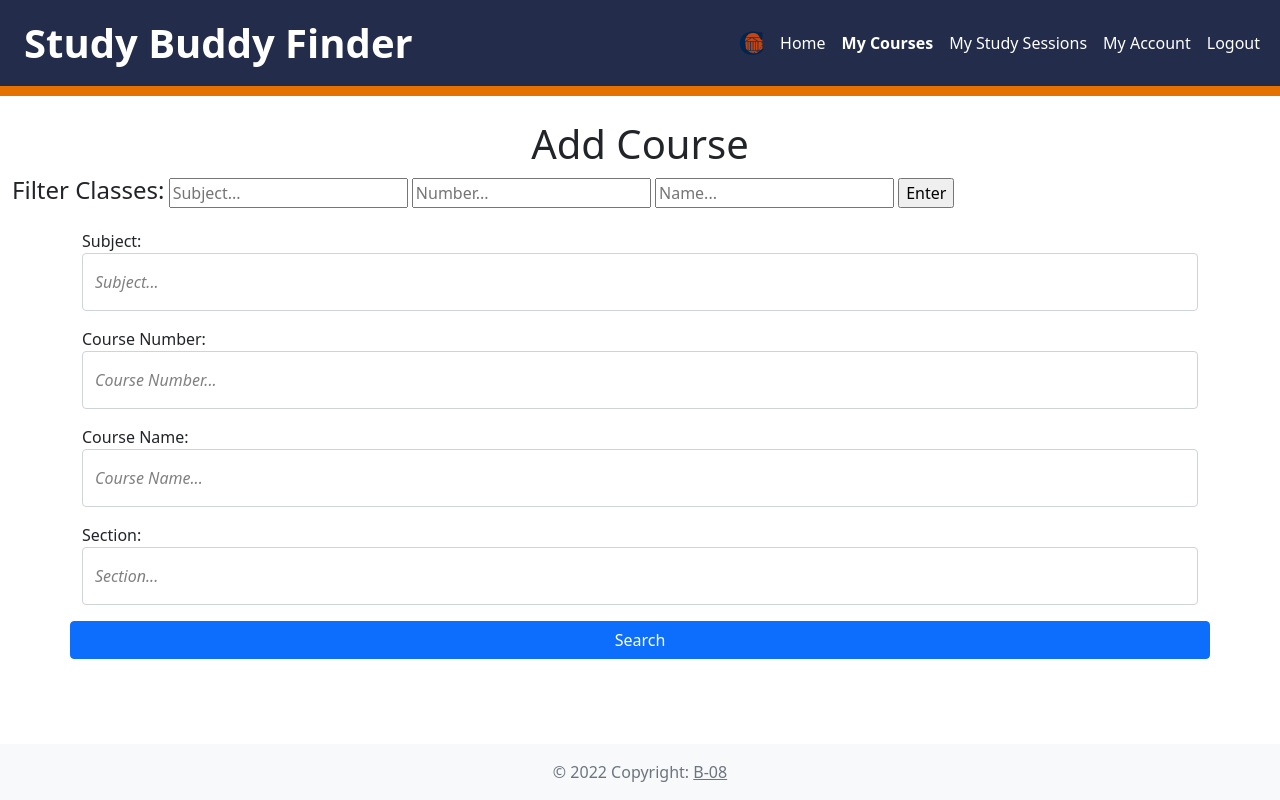
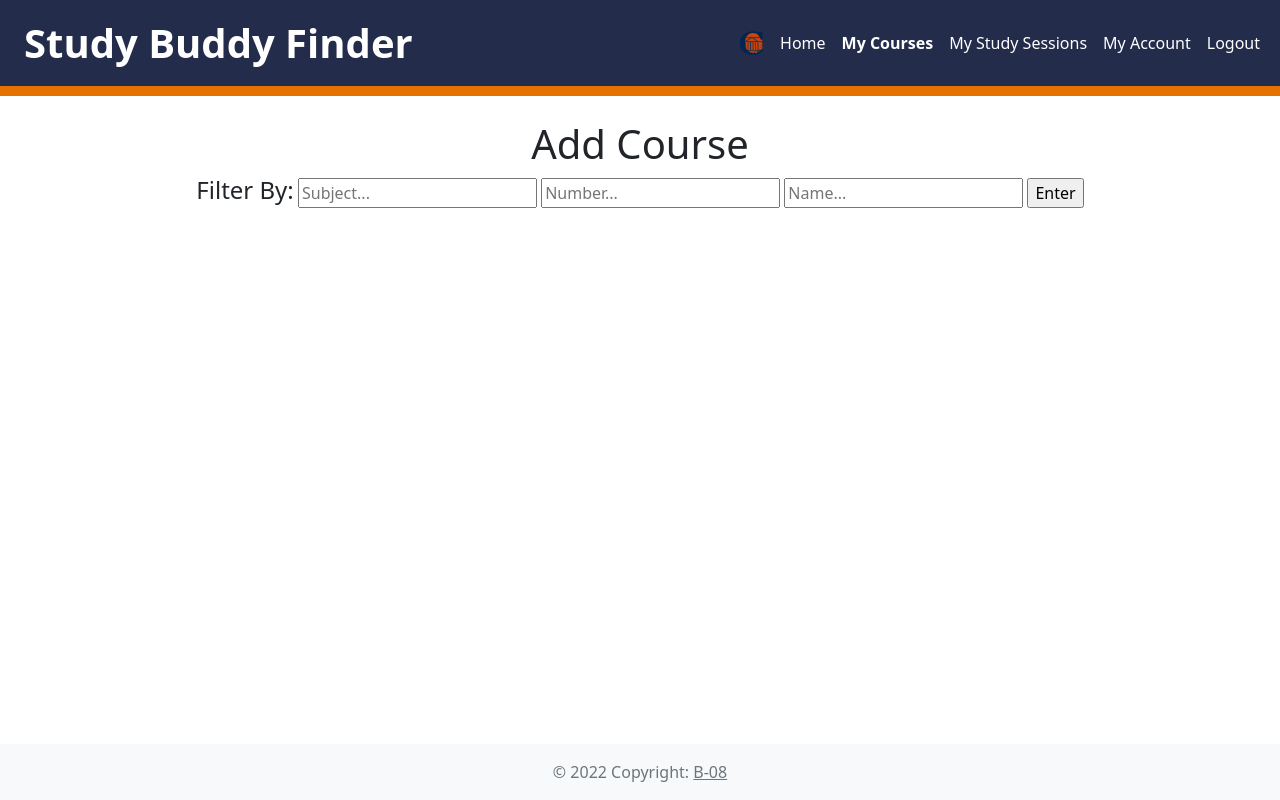
Before and after one commit to anw5ph/study-buddy-finder, a Django app: page /study/course-add/ in a window 1280 px wide. Run offline with Django 3.2, Linux system fonts and the light colour scheme; the visitor is signed in with stand-in values (Sample User, id 1); data that the repository does not hold is empty; some libraries are stand-ins or nearby versions.

Commit message:
adding some final touches

```diff
--- a/study/templates/study/courseAdd.html
+++ b/study/templates/study/courseAdd.html
@@ -12,10 +12,10 @@
 
 <h1><center>Add Course</center></h1>
 
-<form method="GET" action="" id="searchform">
+<form method="GET" action="" id="searchform" style="align-self:center">
   {% csrf_token %}
   <div style="display: inline-block;">
-    <h4 style="display:inline-block">Filter Classes:</h4>
+    <h4 style="display:inline-block">Filter By:</h4>
     <input class="searchfield" id="searchbox" name="q" type="text" value="{{ request.GET.q }}" placeholder="Subject..."/>
     <input class="searchfield" id="searchbox" name="q1" type="text" value="{{ request.GET.q1 }}" placeholder="Number..."/>
     <input class="searchfield" id="searchbox" name="q2" type="text" value="{{ request.GET.q2 }}" placeholder="Name..."/>
@@ -26,53 +26,11 @@
 <div class="container h-100" style="top:50%; bottom:50%; width:100%;">
   <div class="row">
     {% for course in object_list %}
-        <button type="button" class="btn btn-outline-secondary" >{{ course.subject }} {{ course.number}}-{{course.name}} </button>
-        <br><br><br>
+      {% csrf_token %}
+      <button onclick="location.href='{% url 'study:upload' %}'" type="submit" class="btn btn-outline-secondary" >{{ course.subject }} {{ course.number}}-{{course.name}} </button>
+      <br><br><br>
     {% endfor %}
-
   </div>
-</div>
-
-<div class="container h-100">
-  <form class="form-example" action="{% url 'study:upload' %}" method="post">
-    {% csrf_token %}
-
-    <div class="row justify-content-center">
-      <fieldset>
-
-        {% if error_message %}<center><p style="color:red"><strong>{{ error_message }}</strong></p></center>{% endif %}
-
-        Subject:
-        <div class="form-floating mb-3">
-          <input class="form-control" type="text" placeholder="Default Input" name="subject" id="subject" value="{{ subject }}">
-          <label style="color:gray;" for="subject"><i>Subject...</i></label>
-        </div>
-
-        Course Number:
-        <div class="form-floating mb-3">
-          <input class="form-control" type="text" placeholder="Default Input" name="course_number" id="course_number" value="{{ course_number }}">
-          <label style="color:gray;"for="course_number"><i>Course Number...</i></label>
-        </div>
-
-        Course Name:
-        <div class="form-floating mb-3">
-          <input class="form-control" type="text" placeholder="Default Input" name="course_name" id="course_name" value="{{ course_name }}">
-          <label style="color:gray;"for="course_name"><i>Course Name...</i></label>
-        </div>
-
-        Section:
-        <div class="form-floating mb-3">
-          <input class="form-control" type="text" placeholder="Default Input" name="course_section" id="course_section" value="{{ course_section }}">
-          <label style="color:gray;"for="course_section"><i>Section...</i></label>
-        </div>
-
-      </fieldset>
-      <button type="submit" class="btn btn-primary btn-block">Search</button>
-
-      <!-- <input style="background-color: #f64c72; color:white;" type="submit" value="Submit"> -->
-
-    </div>
-  </form>
 </div>
 
 {% else %}
--- a/study/views.py
+++ b/study/views.py
@@ -46,38 +46,52 @@ class CourseAddView(generic.ListView):
         if query:
             if query1:
                 if query2:
-                    return Course.objects.filter(subject__icontains=query).filter(number__icontains=query1).filter(name__icontains=query2)
+                    return Course.objects.filter(subject__icontains=query).filter(number__icontains=query1).filter(name__icontains=query2).order_by("number")
                 else:
-                    return Course.objects.filter(subject__icontains=query).filter(number__icontains=query1)
+                    return Course.objects.filter(subject__icontains=query).filter(number__icontains=query1).order_by("number")
             elif query2:
-                return Course.objects.filter(subject__icontains=query).filter(name__icontains=query2)
+                return Course.objects.filter(subject__icontains=query).filter(name__icontains=query2).order_by("number")
             else:
-                return Course.objects.filter(subject__icontains=query)
+                return Course.objects.filter(subject__icontains=query).order_by("number")
         if query1:
             if query2:
-                return Course.objects.filter(number__icontains=query1).filter(name__icontains=query2)
+                return Course.objects.filter(number__icontains=query1).filter(name__icontains=query2).order_by("number")
             else:
-                return Course.objects.filter(number__icontains=query1)
+                return Course.objects.filter(number__icontains=query1).order_by("number")
         if query2:
-            return Course.objects.filter(name__icontains=query2)
+            return Course.objects.filter(name__icontains=query2).order_by("number")
         else:
             return Course.objects.order_by("subject")
 
 def uploadCourse(request):
 
-    if (len(request.POST['subject']) == 0 or len(request.POST['course_number']) == 0 or len(request.POST['course_name']) == 0 or len(request.POST['course_section']) == 0):
-        return render(request, 'study/courseAdd.html', {
-            'error_message': "One or more required fields were left empty.",
-        })
-    elif Course.objects.filter(subject=request.POST['subject'], course_number=request.POST['course_number'], course_name=request.POST['course_name'], course_section=request.POST['course_section'], student_course=request.user):
-        return render(request, 'study/courseAdd.html', {
-            'error_message': "This course has already been added.",
-        })
-    else:
-        Course.objects.create(subject=request.POST['subject'], course_number=request.POST['course_number'],
-                              course_name=request.POST['course_name'], course_section=request.POST['course_section'], student_course=request.user)
+    subject = request.POST.get('subject')
+    number = request.POST.get('number')
+    name = request.POST.get('name')
+    roster = request.POST.get('roster')
+
+    course = Course(subject=subject, number=number, name=name)
+    course.save()
+    course.roster.add(roster)
+
+    # course = Course.objects.create(subject=subject, number=number, name=name)
+    # course.add(roster)
 
     return HttpResponseRedirect(reverse('study:courses'))
+
+    # if (len(request.POST['subject']) == 0 or len(request.POST['course_number']) == 0 or len(request.POST['course_name']) == 0 or len(request.POST['course_section']) == 0):
+    #     return render(request, 'study/courseAdd.html', {
+    #         'error_message': "One or more required fields were left empty.",
+    #     })
+    # elif Course.objects.filter(subject=request.POST['subject'], course_number=request.POST['course_number'], course_name=request.POST['course_name'], course_section=request.POST['course_section'], student_course=request.user):
+    #     return render(request, 'study/courseAdd.html', {
+    #         'error_message': "This course has already been added.",
+    #     })
+    # else:
+    #     Course.objects.create(subject=request.POST['subject'], course_number=request.POST['course_number'],
+    #                           course_name=request.POST['course_name'], course_section=request.POST['course_section'], student_course=request.user)
+
+    # return HttpResponseRedirect(reverse('study:courses'))
 
 
 # class MyAccountView(generic.ListView):
```
